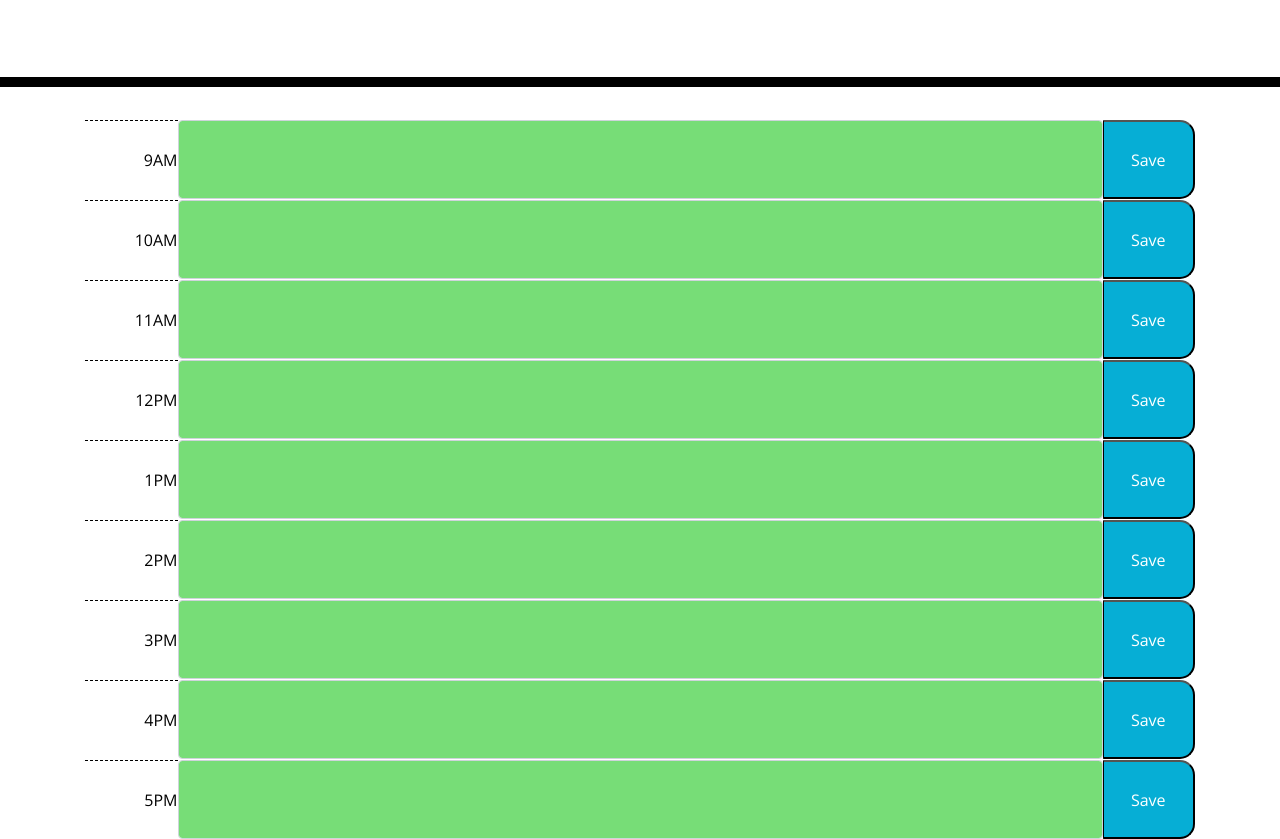
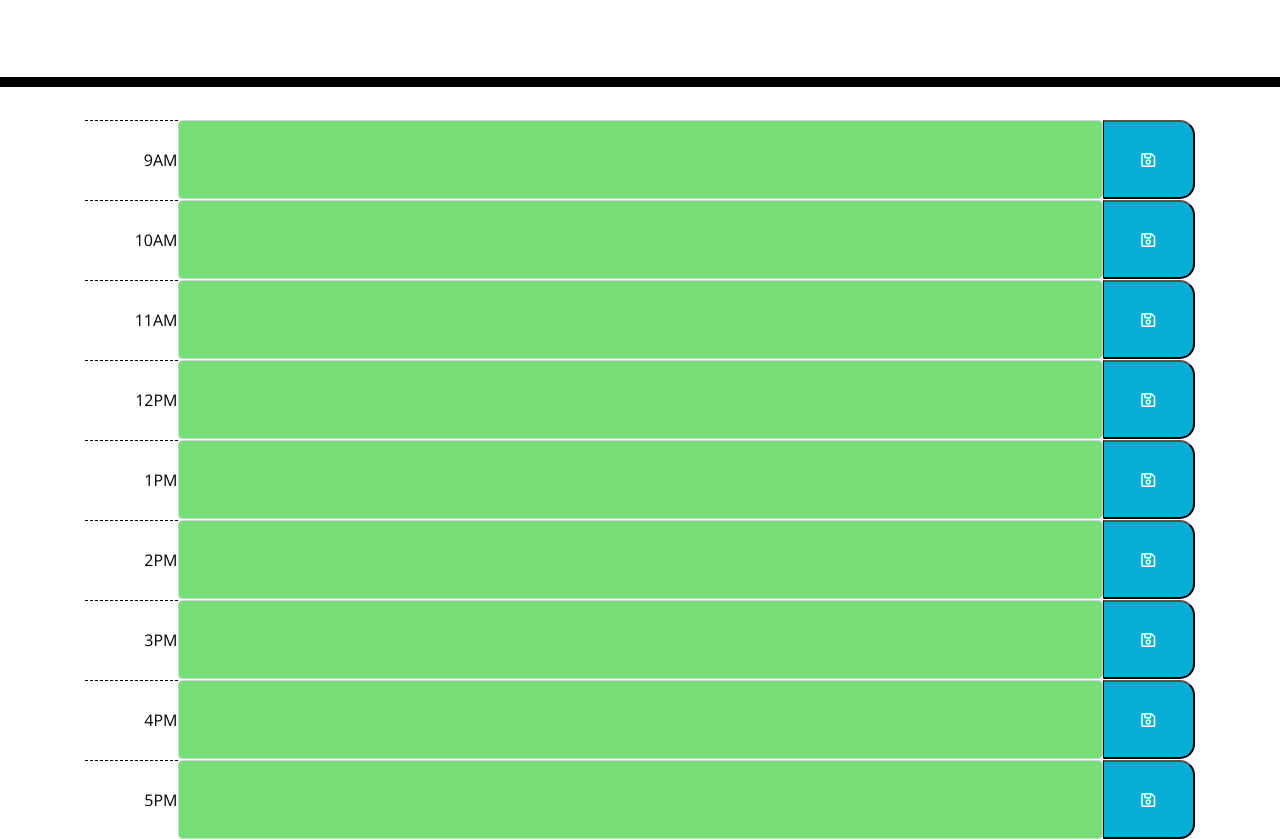
Before and after one commit to mattyp1007/work-day-planner-hw5, a plain HTML site: page index.html in a window 1280 px wide. Shown: the part 181-1020 px from the top of the page. Drawn offline with nearby package versions, Linux system fonts and the light colour scheme.

Commit message:
changed save button text to the icon

```diff
--- a/assets/js/script.js
+++ b/assets/js/script.js
@@ -1,7 +1,7 @@
 var saveButtonEls = $('.saveBtn');
 var textBoxEls = $('textarea');
 var planner = JSON.parse(localStorage.getItem('planner'));
-console.log(planner);
+// make new planner array if one doesn't exist
 if(!planner){
   planner = [
     {
@@ -43,33 +43,12 @@ if(!planner){
   ];
 }
 
-
-
-$('.saveBtn').on('click', function(event) {
-  event.stopPropagation();
-  var buttonEl = $(event.target);
-  var inputEl = buttonEl.parent().prev().children().first();
-  var todo = {
-    hour: inputEl.attr('data-hour'),
-    contents: inputEl.val()
-  }
-
-  for(var i = 0; i < planner.length; i++){
-    if(planner[i].hour == todo.hour){
-      planner[i].contents = todo.contents;
-    }
-  }
-  localStorage.setItem('planner', JSON.stringify(planner));
-
-})
-
-
-// color the boxes based on current time; fill in saved text content
 var currentHour = moment().format('k');
 for(i=0; i<textBoxEls.length; i++){
+  // fill in the text content saved text content
   $(textBoxEls[i]).val(planner[i].contents);
 
-
+  // color the boxes based on current time
   var rowHour = i + 9; // first box represents 09:00, so add hour each iteration
   if(currentHour > rowHour){
     $(textBoxEls[i]).addClass('past');
@@ -81,3 +60,26 @@ for(i=0; i<textBoxEls.length; i++){
     $(textBoxEls[i]).addClass('future');
   }
 }
+
+// Save button click listener
+$('.saveBtn').on('click', function(event) {
+  event.stopPropagation();
+  // select button clicked
+  var buttonEl = $(event.target);
+  // corresponding text box
+  var inputEl = buttonEl.parent().prev().children().first();
+  // create object
+  var todo = {
+    hour: inputEl.attr('data-hour'),
+    contents: inputEl.val()
+  }
+  // find the matching object in planner array and update contents
+  for(var i = 0; i < planner.length; i++){
+    if(planner[i].hour == todo.hour){
+      planner[i].contents = todo.contents;
+    }
+  }
+  // save to local storage
+  localStorage.setItem('planner', JSON.stringify(planner));
+
+})
--- a/index.html
+++ b/index.html
@@ -24,55 +24,55 @@
     <div class="row d-flex no-gutters justify-content-center">
       <div class="col-sm-2 col-md-1 d-flex justify-content-end align-items-center hour">9AM</div>
       <div class="col-sm-8 col-md-10 d-flex justify-content-start"><textarea class="form-control" data-hour="9"></textarea></div>
-      <div class="col-sm-2 col-md-1 d-flex justify-content-stretch"><button class="btn-block saveBtn" name="9AM">Save</button></div>
+      <div class="col-sm-2 col-md-1 d-flex justify-content-stretch"><button class="btn-block saveBtn" name="9AM"><i class="far fa-save"></i></button></div>
     </div>
 
     <div class="row d-flex no-gutters justify-content-center">
       <div class="col-sm-2 col-md-1 d-flex justify-content-end align-items-center hour">10AM</div>
       <div class="col-sm-8 col-md-10 d-flex justify-content-start"><textarea class="form-control" data-hour="10"></textarea></div>
-      <div class="col-sm-2 col-md-1 d-flex justify-content-stretch"><button class="btn-block saveBtn">Save</button></div>
+      <div class="col-sm-2 col-md-1 d-flex justify-content-stretch"><button class="btn-block saveBtn"><i class="far fa-save"></i></button></div>
     </div>
 
     <div class="row d-flex no-gutters justify-content-center">
       <div class="col-sm-2 col-md-1 d-flex justify-content-end align-items-center hour">11AM</div>
       <div class="col-sm-8 col-md-10 d-flex justify-content-start"><textarea class="form-control" data-hour="11"></textarea></div>
-      <div class="col-sm-2 col-md-1 d-flex justify-content-stretch"><button class="btn-block saveBtn">Save</button></div>
+      <div class="col-sm-2 col-md-1 d-flex justify-content-stretch"><button class="btn-block saveBtn"><i class="far fa-save"></i></button></div>
     </div>
 
     <div class="row d-flex no-gutters justify-content-center">
       <div class="col-sm-2 col-md-1 d-flex justify-content-end align-items-center hour">12PM</div>
       <div class="col-sm-8 col-md-10 d-flex justify-content-start"><textarea class="form-control" data-hour="12"></textarea></div>
-      <div class="col-sm-2 col-md-1 d-flex justify-content-stretch"><button class="btn-block saveBtn">Save</button></div>
+      <div class="col-sm-2 col-md-1 d-flex justify-content-stretch"><button class="btn-block saveBtn"><i class="far fa-save"></i></button></div>
     </div>
 
     <div class="row d-flex no-gutters justify-content-center">
       <div class="col-sm-2 col-md-1 d-flex justify-content-end align-items-center hour">1PM</div>
       <div class="col-sm-8 col-md-10 d-flex justify-content-start"><textarea class="form-control" data-hour="13"></textarea></div>
-      <div class="col-sm-2 col-md-1 d-flex justify-content-stretch"><button class="btn-block saveBtn">Save</button></div>
+      <div class="col-sm-2 col-md-1 d-flex justify-content-stretch"><button class="btn-block saveBtn"><i class="far fa-save"></i></button></div>
     </div>
 
     <div class="row d-flex no-gutters justify-content-center">
       <div class="col-sm-2 col-md-1 d-flex justify-content-end align-items-center hour">2PM</div>
       <div class="col-sm-8 col-md-10 d-flex justify-content-start"><textarea class="form-control" data-hour="14"></textarea></div>
-      <div class="col-sm-2 col-md-1 d-flex justify-content-stretch"><button class="btn-block saveBtn">Save</button></div>
+      <div class="col-sm-2 col-md-1 d-flex justify-content-stretch"><button class="btn-block saveBtn"><i class="far fa-save"></i></button></div>
     </div>
 
     <div class="row d-flex no-gutters justify-content-center">
       <div class="col-sm-2 col-md-1 d-flex justify-content-end align-items-center hour">3PM</div>
       <div class="col-sm-8 col-md-10 d-flex justify-content-start"><textarea class="form-control" data-hour="15"></textarea></div>
-      <div class="col-sm-2 col-md-1 d-flex justify-content-stretch"><button class="btn-block saveBtn">Save</button></div>
+      <div class="col-sm-2 col-md-1 d-flex justify-content-stretch"><button class="btn-block saveBtn"><i class="far fa-save"></i></button></div>
     </div>
 
     <div class="row d-flex no-gutters justify-content-center">
       <div class="col-sm-2 col-md-1 d-flex justify-content-end align-items-center hour">4PM</div>
       <div class="col-sm-8 col-md-10 d-flex justify-content-start"><textarea class="form-control" data-hour="16"></textarea></div>
-      <div class="col-sm-2 col-md-1 d-flex justify-content-stretch"><button class="btn-block saveBtn">Save</button></div>
+      <div class="col-sm-2 col-md-1 d-flex justify-content-stretch"><button class="btn-block saveBtn"><i class="far fa-save"></i></button></div>
     </div>
 
     <div class="row d-flex no-gutters justify-content-center">
       <div class="col-sm-2 col-md-1 d-flex justify-content-end align-items-center hour">5PM</div>
       <div class="col-sm-8 col-md-10 d-flex justify-content-start"><textarea class="form-control" data-hour="17"></textarea> </div>
-      <div class="col-sm-2 col-md-1 d-flex justify-content-stretch"><button class="btn-block saveBtn">Save</button></div>
+      <div class="col-sm-2 col-md-1 d-flex justify-content-stretch"><button class="btn-block saveBtn"><i class="far fa-save"></i></button></div>
     </div>
 
 
```
Also changed, not shown: 1 other file.
